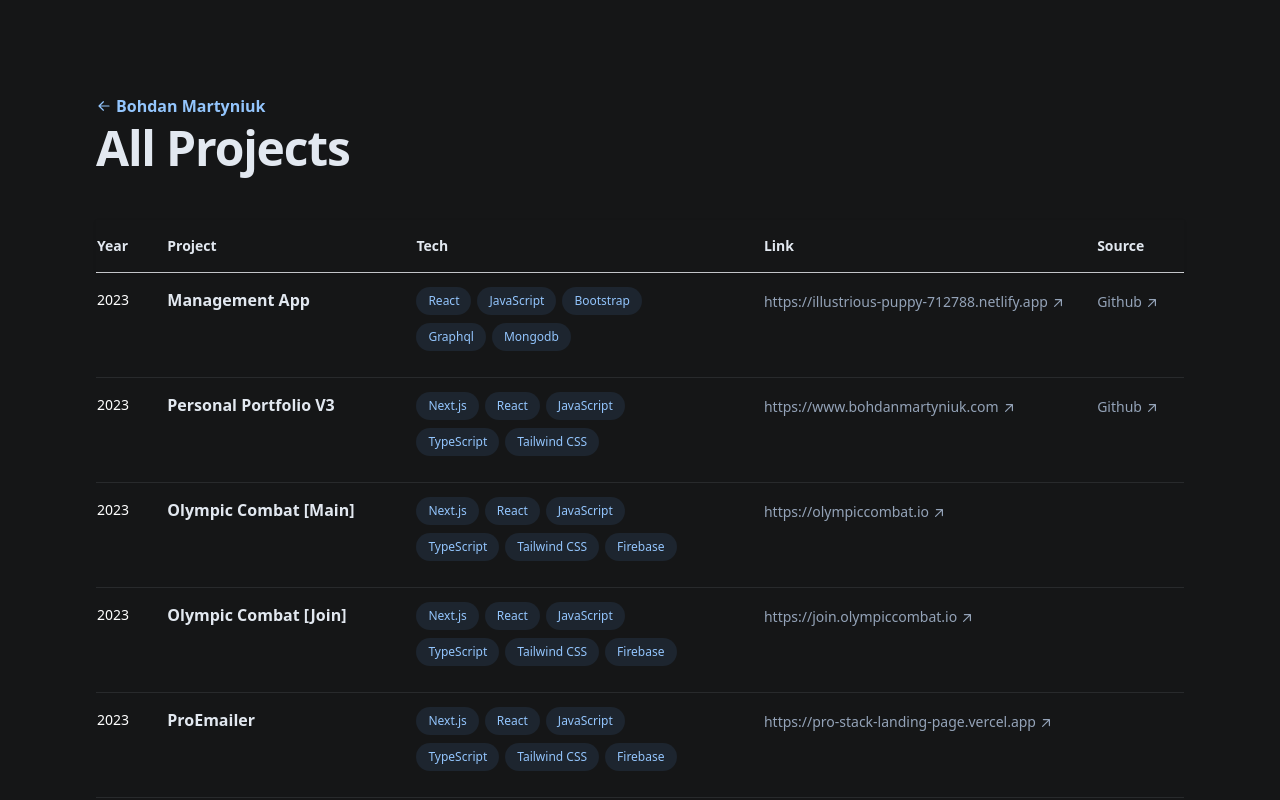
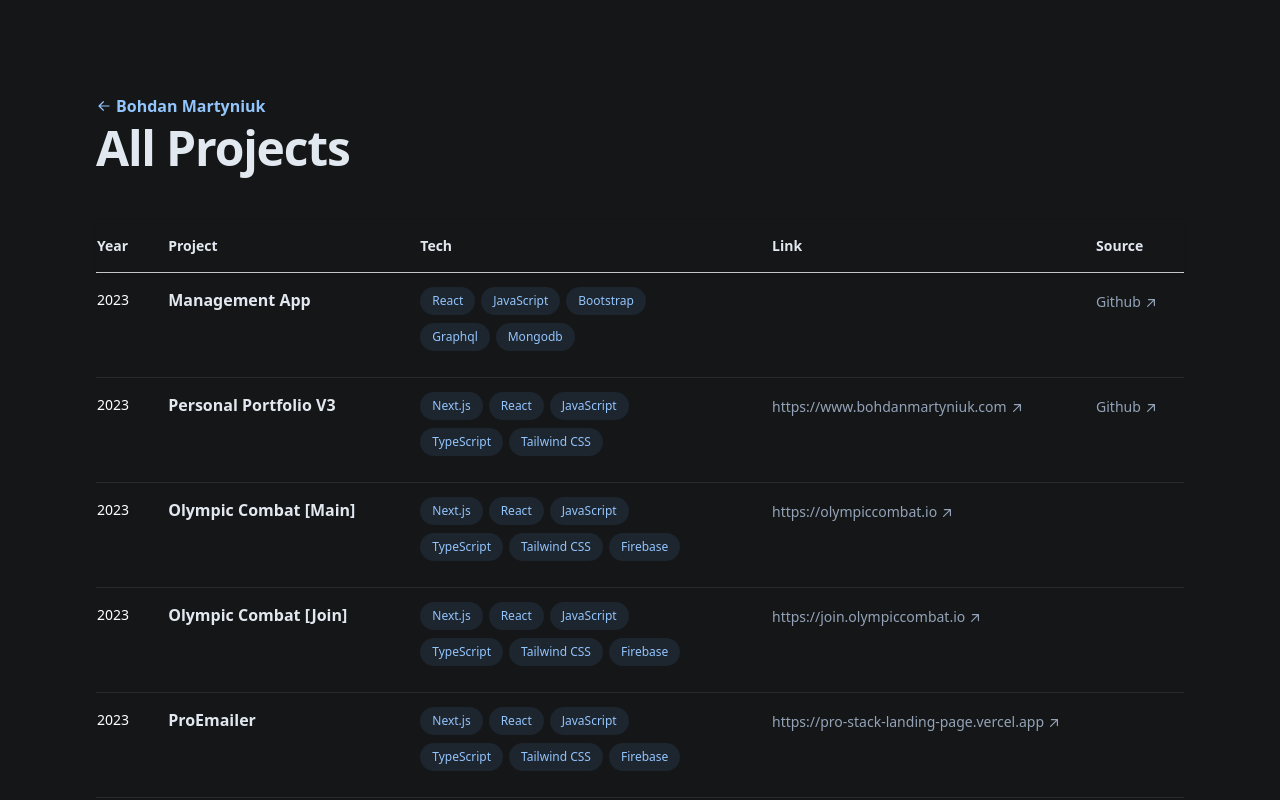
Before and after one commit to Bohdan08/v3, a Next.js app: page /projects in a window 1280 px wide. Shown: the top 800 px of the page. Built offline with nearby package versions, Linux system fonts and the light colour scheme.

Commit message:
feat: hid link

```diff
--- a/src/app/projects/page.tsx
+++ b/src/app/projects/page.tsx
@@ -158,7 +158,9 @@ const PROJECTS_LIST = [
     year: 2023,
     project: "Management App",
     technologies: ["React", "JavaScript", "Bootstrap", "Graphql", "Mongodb"],
-    link: "https://illustrious-puppy-712788.netlify.app",
+    // link: "https://illustrious-puppy-712788.netlify.app",
+    link: "",
+
     source: {
       provider: "Github",
       link: "https://github.com/bohdan08/graphql-management-app",
```
